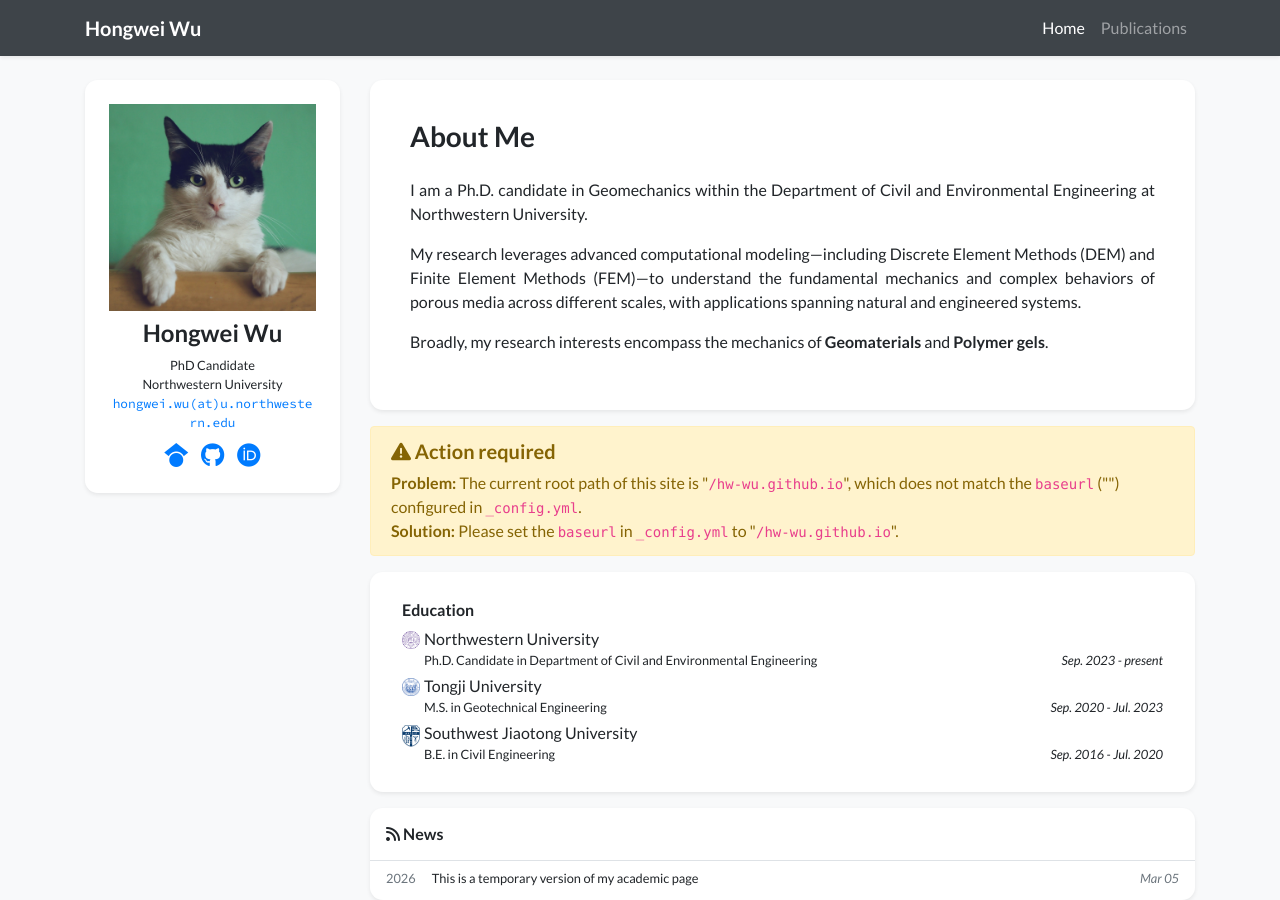
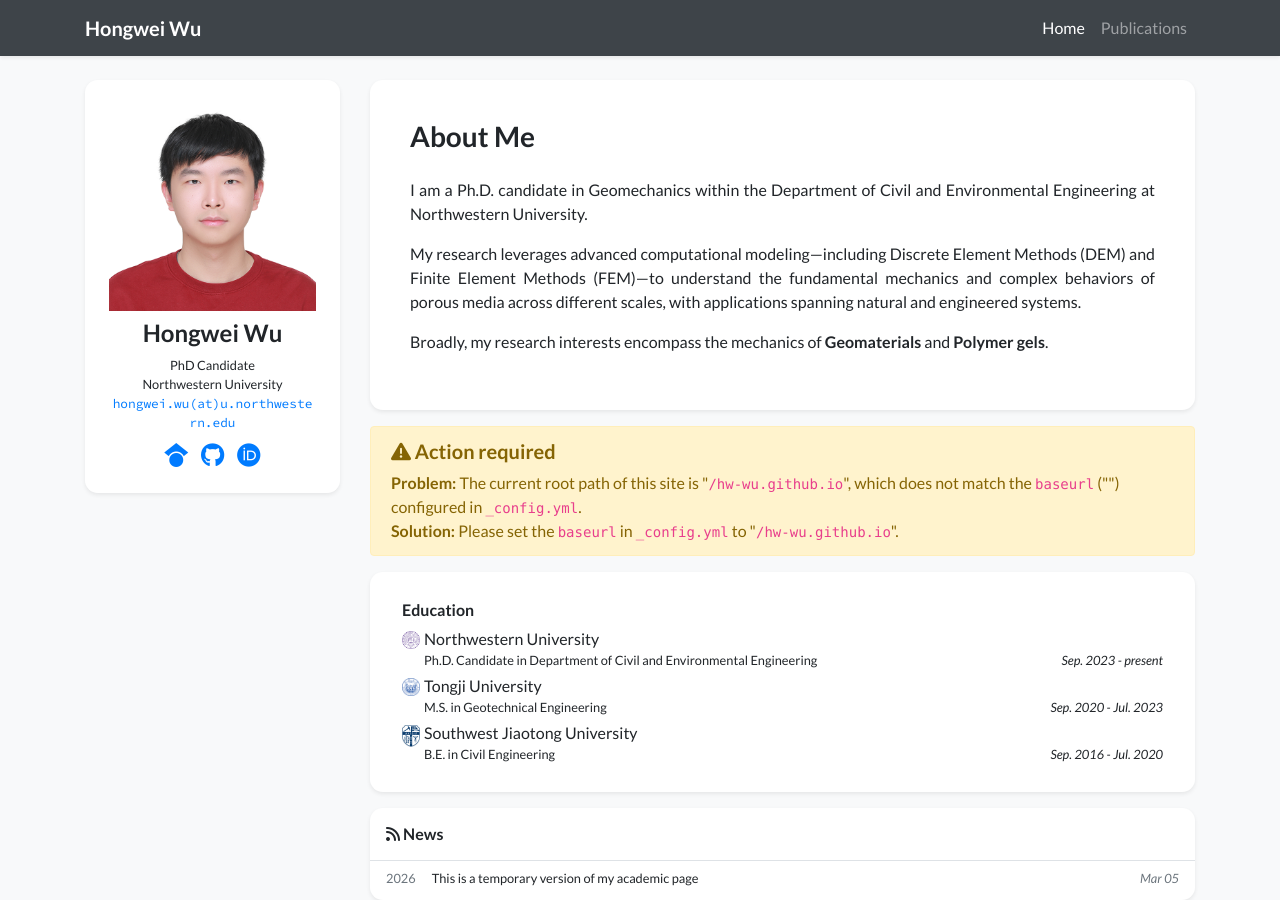
Before and after one commit to hw-wu/hw-wu.github.io, a Jekyll site: the page built from index.html, in a window 1280 px wide and 900 px high. Built offline with Jekyll 4.4.1, drawn with Linux system fonts in a browser that asks for light colours; nearby versions of some CDN libraries; a style sheet for code colours, icons or effects is not loaded.

Commit message:
Update profile.yml

```diff
--- a/_data/profile.yml
+++ b/_data/profile.yml
@@ -31,7 +31,7 @@
     Broadly, my research interests encompass the mechanics of <strong>Geomaterials</strong> and <strong>Polymer gels</strong>.
   </p>
 
-portrait_url: /assets/images/photos/portrait.jpg
+portrait_url: /assets/images/photos/protrait_hongwei.jpg
 # portrait_caption: >-
 #   Photo by Manja Vitolic on Unsplash (this caption is optional, comment it out to disable).
 
```
